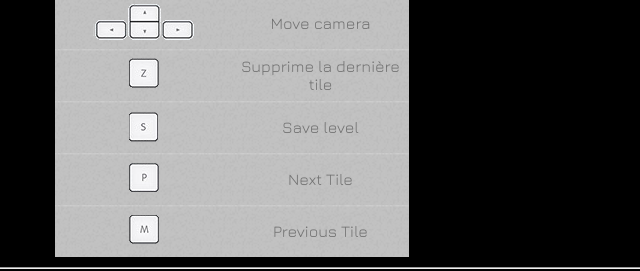
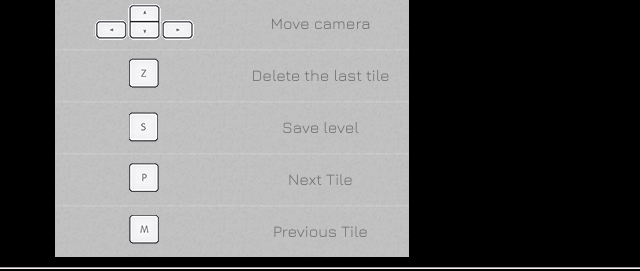
Before and after one commit to guillaume-gomez/NodeRace, a plain HTML site: page client/editor.html in a window 1280 px wide. Shown: the part 1563-1834 px from the top of the page, 408-1048 px from the left. Drawn offline with nearby package versions, Linux system fonts and the light colour scheme.

Commit message:
translation

```diff
--- a/client/editor.html
+++ b/client/editor.html
@@ -115,7 +115,7 @@
         <td class="keyword">
           <img src="css/z.png" alt="Z" />
         </td>
-        <td  class="keyword"> Supprime la dernière tile</td>
+        <td  class="keyword"> Delete the last tile</td>
       </tr>
   		<tr>
         <td class="keyword">
```
